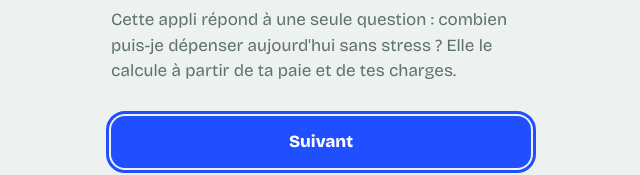
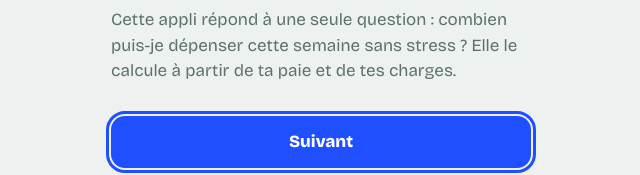
Before and after one commit to JasonA-95/Reste-a-vivre, a plain HTML site: page index.html in a window 1280 px wide. Shown: the part 374-549 px from the top of the page, 319-959 px from the left. Drawn offline with nearby package versions, Linux system fonts and the light colour scheme.

Commit message:
Add files via upload

```diff
--- a/index.html
+++ b/index.html
@@ -90,7 +90,7 @@ details.card[open]>summary{margin-bottom:12px}
 <main>
   <div class="tab on" id="tab-home">
   <section class="card hero" aria-live="polite">
-    <div class="lbl">Reste à vivre aujourd'hui</div>
+    <div class="lbl">Reste à vivre cette semaine</div>
     <div class="big" id="big">0 €</div>
     <div class="bar"><i id="hbar" style="width:0"></i></div>
     <div class="sub" id="hsub"></div>
@@ -296,7 +296,11 @@ function render(){
   const td=mm.filter(t=>t.d===today).reduce((s,t)=>s+t.a,0);
   const ex=S.extra.filter(x=>x.d>=(st0?st0.d:iso(s))&&x.d<iso(e)).reduce((a,x)=>a+x.a,0),inc=S.income+ex;
   const bud=st0?st0.a-st0.r-S.saving+ex:inc-fixed()-S.saving;
-  const allow=(bud-(spent-td))/left, rest=allow-td;
+  const allow=(bud-(spent-td))/left;
+  const wst=new Date(t0.getFullYear(),t0.getMonth(),t0.getDate()-((t0.getDay()+6)%7)),ps=wst>sd?wst:sd,wen=new Date(wst.getFullYear(),wst.getMonth(),wst.getDate()+7),we=wen<e?wen:e;
+  const nW=Math.max(1,Math.round((we-ps)/864e5)),lfp=Math.max(1,Math.round((e-ps)/864e5));
+  const spB=mm.filter(t=>t.d<iso(ps)).reduce((a,t)=>a+t.a,0),spW=mm.filter(t=>t.d>=iso(ps)&&t.d<iso(we)).reduce((a,t)=>a+t.a,0);
+  const allowW=(bud-spB)/lfp*nW,restW=allowW-spW;
   let balTxt='<span style="color:var(--mut);font-size:14px;cursor:pointer">Ajoute ton solde de départ (Plan) pour voir ton solde total disponible.</span>';
   if(S.start){
     const d0=S.start.d,sdt=parseD(d0);let pays=0;
@@ -309,19 +313,19 @@ function render(){
   $('rs0').textContent=S.start?(st0?eur(S.start.a)+' au '+S.start.d.slice(8)+'/'+S.start.d.slice(5,7):'Hors période'):'Optionnel';
   const big=$('big');
   big.setAttribute('role',S.hide?'button':'text');big.tabIndex=S.hide?0:-1;
-  big.textContent=eur(rest);
-  big.style.color=rest<0?'var(--bad)':(allow>0&&rest<allow*.25?'var(--warn)':'var(--ok)');
+  big.textContent=eur(restW);
+  big.style.color=restW<0?'var(--bad)':(allowW>0&&restW<allowW*.25?'var(--warn)':'var(--ok)');
   const bd2=S.lastBk?Math.floor((t0-parseD(S.lastBk))/864e5):null;
   $('bkr').innerHTML=(S.tx.length>=5||S.lastBk)?(bd2==null?'<b style="color:var(--warn)">Pas encore de sauvegarde. Touche pour en faire une.</b>':`<span style="color:${bd2>30?'var(--warn)':'var(--mut)'}">Dernière sauvegarde : ${bd2<=0?"aujourd'hui":'il y a '+bd2+' jour'+(bd2>1?'s':'')}${bd2>30?'. Pense à en refaire une.':''}</span>`):'';
-  $('hbar').style.width=(allow>0?Math.min(100,td/allow*100):(td>0?100:0))+'%';
-  $('hbar').style.background=rest<0?'var(--bad)':'var(--acc)';
+  $('hbar').style.width=(allowW>0?Math.min(100,spW/allowW*100):(spW>0?100:0))+'%';
+  $('hbar').style.background=restW<0?'var(--bad)':'var(--acc)';
   $('hsub').textContent=(S.income>0||st0)
-    ? `Tu peux dépenser ${eur(Math.max(allow,0))} aujourd'hui. Il reste ${eur(bud-spent)}${S.saving>0?' (épargne de '+eur(S.saving)+' déjà déduite)':''} pour ${left} jour${left>1?'s':''}, jusqu'à la paie du ${p2(e.getDate())}/${p2(e.getMonth()+1)}.`
+    ? `Tu peux dépenser ${eur(Math.max(allowW,0))} cette semaine${nW<7?` (${nW} jour${nW>1?'s':''})`:''}. Il reste ${eur(bud-spent)}${S.saving>0?' (épargne de '+eur(S.saving)+' déjà déduite)':''} pour ${left} jour${left>1?'s':''}, jusqu'à la paie du ${p2(e.getDate())}/${p2(e.getMonth()+1)}.`
     : 'Renseigne tes revenus et tes charges fixes dans Plan pour calculer ton budget du jour.';
   const dt=Math.round((e-sd)/864e5),el=Math.max(1,dt-left+1),pj=$('pj');
   if((S.income>0||st0)&&spent>0){
     const rate=spent/el,fin=bud-rate*dt,dd=p2(e.getDate())+'/'+p2(e.getMonth()+1);
-    pj.innerHTML=`À ton rythme actuel (${eur(rate)} par jour), ${fin>=0?'il te restera':'il te manquera'} <b style="color:${fin>=0?'var(--ok)':'var(--bad)'}">${eur(Math.abs(fin))}</b> à la paie du ${dd}.<div class="sub">Pour tenir, dépense au maximum ${eur(Math.max(allow,0))} par jour jusqu'à la paie.${S.saving>0?' Ton épargne de '+eur(S.saving)+' est déjà prise en compte.':''}</div>`;
+    pj.innerHTML=`À ton rythme actuel (${eur(rate*7)} par semaine), ${fin>=0?'il te restera':'il te manquera'} <b style="color:${fin>=0?'var(--ok)':'var(--bad)'}">${eur(Math.abs(fin))}</b> à la paie du ${dd}.<div class="sub">Pour tenir, dépense au maximum ${eur(Math.max(allow*7,0))} par semaine jusqu'à la paie.${S.saving>0?' Ton épargne de '+eur(S.saving)+' est déjà prise en compte.':''}</div>`;
   }else pj.innerHTML='<span class="empty">'+((S.income>0||st0)?'Ajoute une première dépense pour voir la projection.':'Renseigne tes revenus dans Plan pour voir la projection.')+'</span>';
   const al=S.cats.map(c=>({c,sp:m.filter(t=>t.c===c.n).reduce((a,t)=>a+t.a,0)})).filter(x=>x.c.b>0&&x.sp>=x.c.b*.8);
   $('al').innerHTML=al.length?'À surveiller : '+al.map(x=>{const o=x.sp>x.c.b;return `<b style="color:${o?'var(--bad)':'var(--warn)'}">${ico(x.c.n)} ${esc(x.c.n)} ${o?'dépassé':Math.round(x.sp/x.c.b*100)+' %'}</b>`}).join(' · '):'';
@@ -505,7 +509,7 @@ $('sl').onclick=e=>{const b=e.target.closest('.del');if(!b)return;S.shop=S.shop.
 $('sclr').onclick=()=>{S.shop=S.shop.filter(x=>!x.ok);save();shop()};
 shop();
 const TIPS={
-"Reste à vivre aujourd'hui":"Ton budget du jour : (revenus − charges fixes − épargne − dépenses des jours précédents) ÷ jours restants jusqu'à la paie. Le solde total disponible = solde de départ + revenus − dépenses, charges fixes à venir déduites (estimation).",
+"Reste à vivre cette semaine":"Ton budget de la semaine, du lundi au dimanche (ou jusqu'à la paie) : (revenus − charges fixes − épargne − dépenses des semaines précédentes) ÷ jours restants × jours de la semaine. Le solde total disponible = solde de départ + revenus − dépenses, charges fixes à venir déduites (estimation).",
 "Nouvelle dépense":"Tu peux choisir une autre date pour noter un oubli. Les dépenses récurrentes s'ajoutent toutes seules.",
 "Courbe de la période":"Ton budget restant jour après jour. Les pointillés montrent le rythme idéal pour finir à zéro.",
 "Projection de fin de période":"Estimation de ce qu'il te restera à la prochaine paie si tu continues à dépenser au même rythme.",
@@ -571,7 +575,7 @@ $('bcsv').onclick=async()=>{
 };
 $('bfile').onchange=e=>{const f=e.target.files[0];if(!f)return;const rd=new FileReader();rd.onload=()=>{$('bk').value=String(rd.result);armedR=false;bm('Fichier chargé. Touche « Restaurer » deux fois pour confirmer.')};rd.readAsText(f)};
 const OB=[
-['👋','Bienvenue','Cette appli répond à une seule question : combien puis-je dépenser aujourd\'hui sans stress ? Elle le calcule à partir de ta paie et de tes charges.'],
+['👋','Bienvenue','Cette appli répond à une seule question : combien puis-je dépenser cette semaine sans stress ? Elle le calcule à partir de ta paie et de tes charges.'],
 ['🗓️','Commence par le Plan','Dans l\'onglet Plan, indique le jour et le montant de ta paie, puis tes charges fixes (loyer, factures…). Tu peux aussi fixer une épargne.'],
 ['🛒','Note tes dépenses','Sur l\'Accueil, saisis un montant et une catégorie en quelques secondes. Ta liste de courses peut s\'enregistrer en une seule dépense. Les petits ⓘ expliquent chaque fonction.'],
 ['🔒','Tes données restent chez toi','Rien n\'est envoyé ailleurs : tout reste sur ton téléphone. Pense à faire une sauvegarde de temps en temps, dans Réglages › Données.'],
--- a/sw.js
+++ b/sw.js
@@ -1,4 +1,4 @@
-const C='rav-v2',F=['./','index.html','manifest.webmanifest','icon-192.png','icon-512.png','icon-180.png','confidentialite.html'];
+const C='rav-v3',F=['./','index.html','manifest.webmanifest','icon-192.png','icon-512.png','icon-180.png','confidentialite.html'];
 self.addEventListener('install',e=>{e.waitUntil(caches.open(C).then(c=>c.addAll(F)).then(()=>self.skipWaiting()))});
 self.addEventListener('activate',e=>{e.waitUntil(caches.keys().then(k=>Promise.all(k.filter(x=>x!==C).map(x=>caches.delete(x)))).then(()=>self.clients.claim()))});
 self.addEventListener('fetch',e=>{
```
